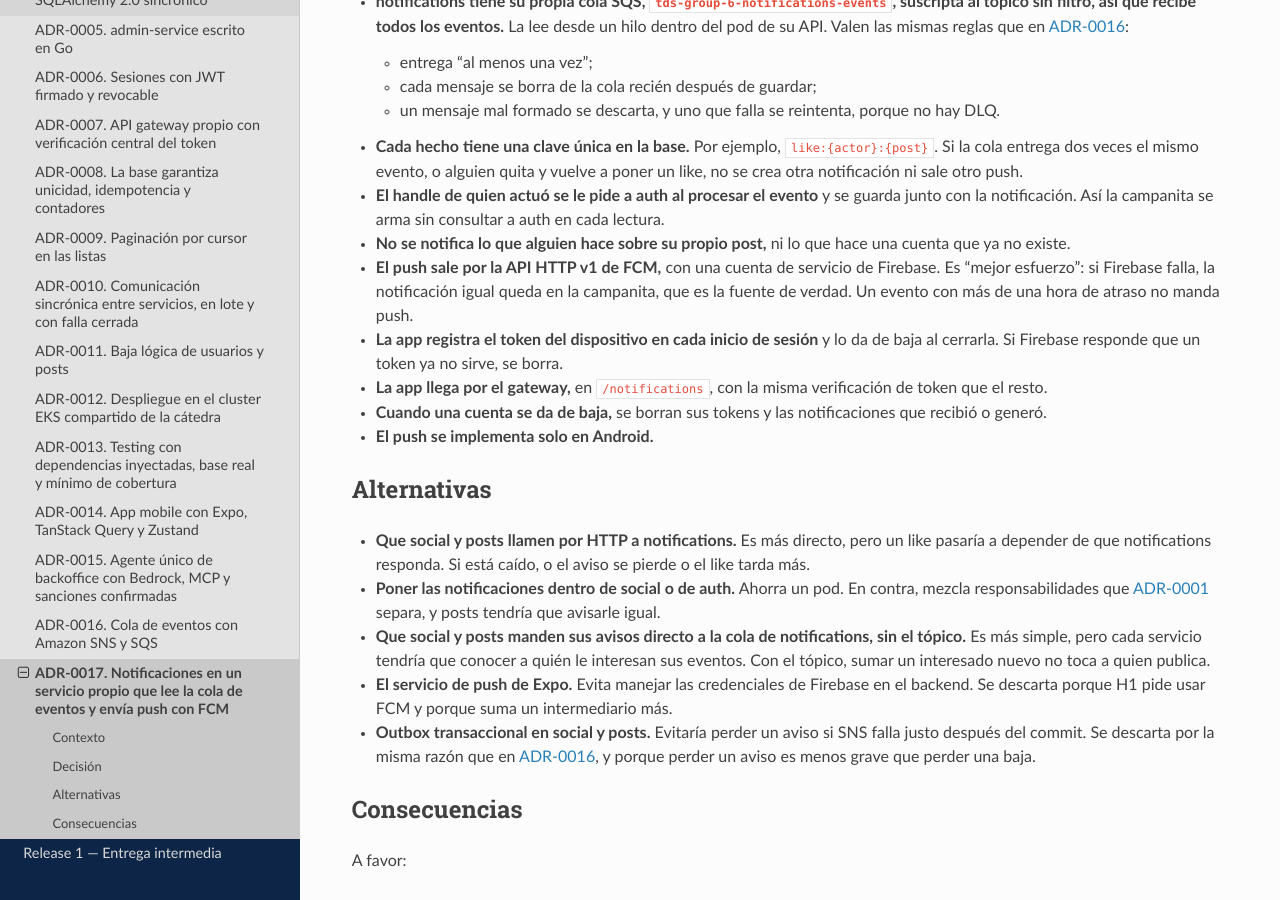
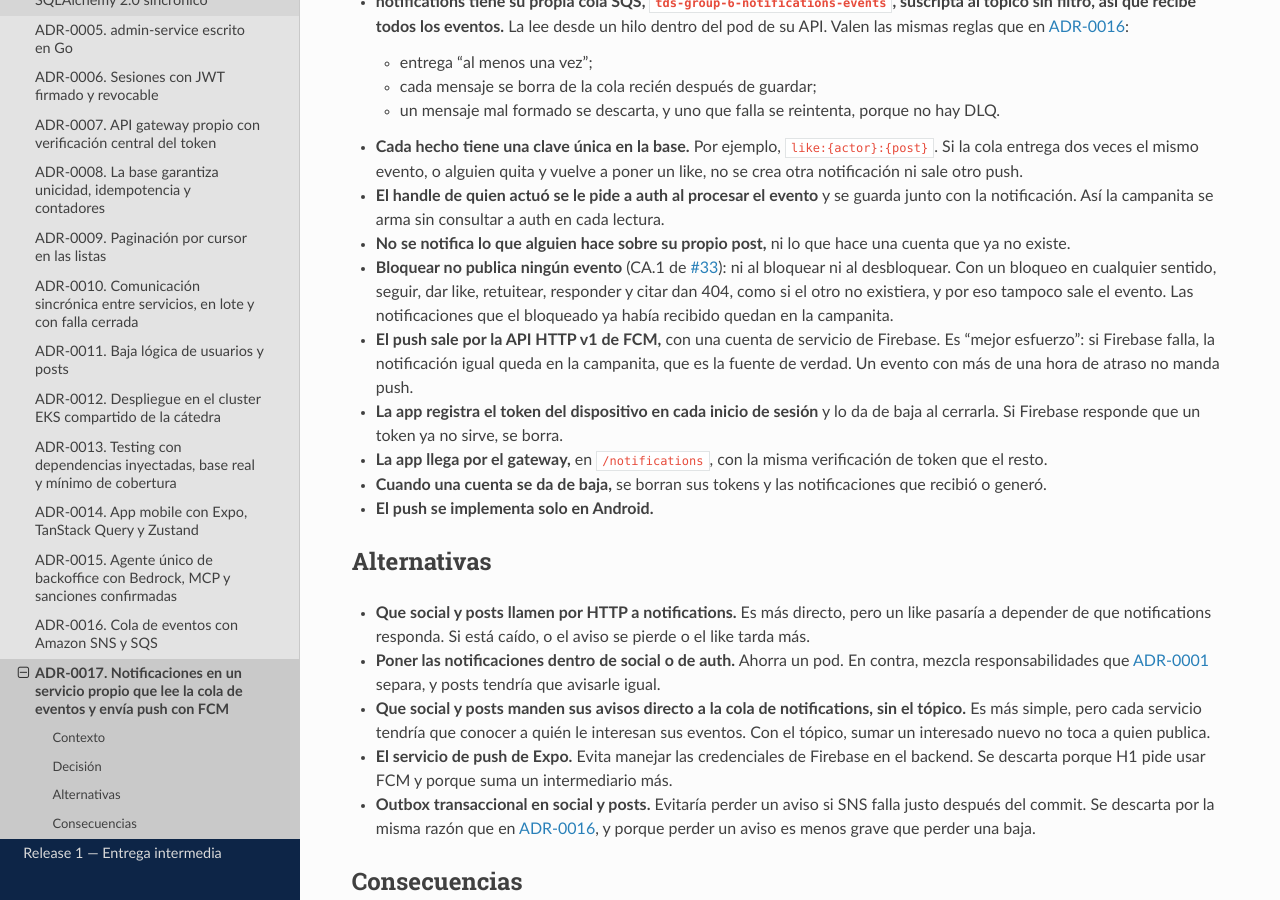
Before and after one commit to tds-g6-2s2026/udesa-x-docs, a Sphinx documentation site: the page built from docs/adr-0017.md, in a window 1280 px wide and 900 px high, scrolled down 1031 px. Built offline with Sphinx 7.4.7 and the Read the Docs theme 3.1.0, drawn with Linux system fonts in a browser that asks for light colours.

Commit message:
docs: la ADR-0017 aclara que bloquear no publica eventos (#33 CA.1)

```diff
--- a/docs/adr-0017.md
+++ b/docs/adr-0017.md
@@ -35,6 +35,7 @@ Las notificaciones viven en un servicio nuevo, **notifications-service**, con su
 - **Cada hecho tiene una clave única en la base.** Por ejemplo, `like:{actor}:{post}`. Si la cola entrega dos veces el mismo evento, o alguien quita y vuelve a poner un like, no se crea otra notificación ni sale otro push.
 - **El handle de quien actuó se le pide a auth al procesar el evento** y se guarda junto con la notificación. Así la campanita se arma sin consultar a auth en cada lectura.
 - **No se notifica lo que alguien hace sobre su propio post,** ni lo que hace una cuenta que ya no existe.
+- **Bloquear no publica ningún evento** (CA.1 de [#33](https://github.com/tds-g6-2s2026/udesa-x-project/issues/33)): ni al bloquear ni al desbloquear. Con un bloqueo en cualquier sentido, seguir, dar like, retuitear, responder y citar dan 404, como si el otro no existiera, y por eso tampoco sale el evento. Las notificaciones que el bloqueado ya había recibido quedan en la campanita.
 - **El push sale por la API HTTP v1 de FCM,** con una cuenta de servicio de Firebase. Es "mejor esfuerzo": si Firebase falla, la notificación igual queda en la campanita, que es la fuente de verdad. Un evento con más de una hora de atraso no manda push.
 - **La app registra el token del dispositivo en cada inicio de sesión** y lo da de baja al cerrarla. Si Firebase responde que un token ya no sirve, se borra.
 - **La app llega por el gateway,** en `/notifications`, con la misma verificación de token que el resto.
```
